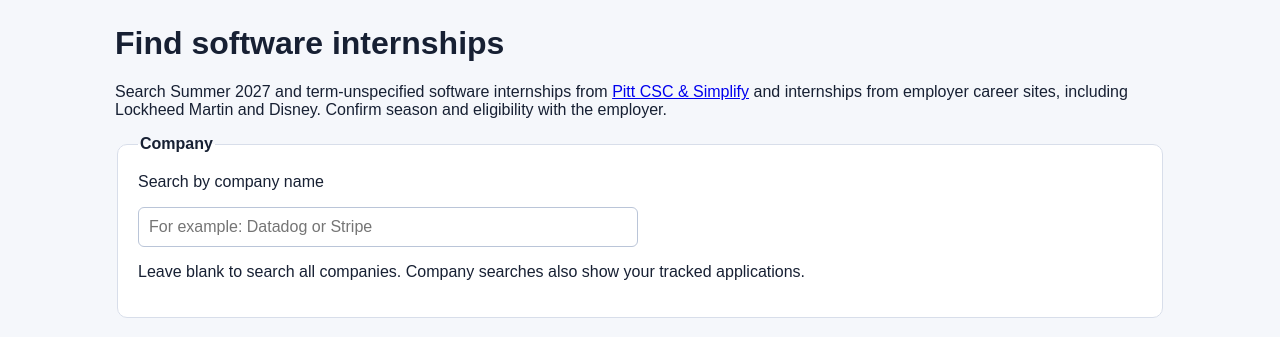
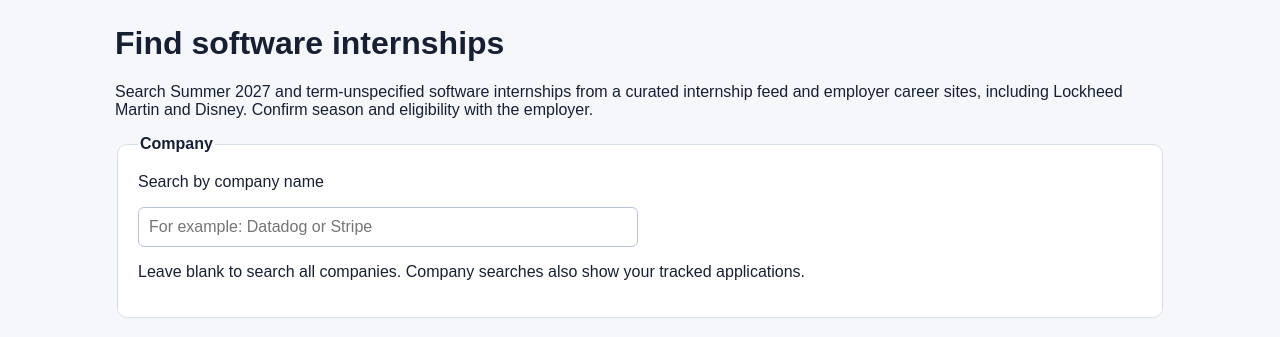
Before and after one commit to davenje1-star/internship-finder-tracker, a Django app: page /finder/ in a window 1280 px wide. Shown: the part 53-390 px from the top of the page. Run offline with Django 5.2, Linux system fonts and the light colour scheme; the visitor is signed in with stand-in values (Sample User, id 1); data that the repository does not hold is empty.

Commit message:
Use a generic label for the curated internship feed

```diff
--- a/applications/templates/applications/internship_finder.html
+++ b/applications/templates/applications/internship_finder.html
@@ -29,13 +29,13 @@
         <a href="{% url 'admin:index' %}">Admin</a>
     </nav>
     <h1>Find software internships</h1>
-    <p>Search Summer 2027 and term-unspecified software internships from <a href="https://github.com/SimplifyJobs/Summer2027-Internships">Pitt CSC &amp; Simplify</a> and internships from employer career sites, including Lockheed Martin and Disney. Confirm season and eligibility with the employer.</p>
+    <p>Search Summer 2027 and term-unspecified software internships from a curated internship feed and employer career sites, including Lockheed Martin and Disney. Confirm season and eligibility with the employer.</p>
     {% if sources %}
         <details>
             <summary>Source coverage and last successful retrieval</summary>
             <p>An unavailable source can reduce results. Stale snapshots may include closed postings.</p>
             <ul>{% for source in sources %}
-                <li>{{ source.company }} · {{ source.provider }} · {{ source.state }}{% if source.checked %} · {{ source.checked }}{% endif %}</li>
+                <li>{% if source.company == "Pitt CSC & Simplify" %}Curated internship feed{% else %}{{ source.company }}{% endif %} · {{ source.provider }} · {{ source.state }}{% if source.checked %} · {{ source.checked }}{% endif %}</li>
             {% endfor %}</ul>
         </details>
     {% endif %}
@@ -102,7 +102,7 @@
             <article>
                 <h2>{{ job.role }}</h2>
                 <p>{{ job.company }} · {{ job.location }}</p>
-                <p>Source: {{ job.source }} · {% if job.summer_2027 %}Summer 2027{% else %}Check posting for term{% endif %} · Retrieved {{ job.fetched_at }}{% if job.stale %} · Cached snapshot; refresh failed{% endif %}</p>
+                <p>Source: {% if job.source == "Pitt CSC & Simplify" %}Curated internship feed{% else %}{{ job.source }}{% endif %} · {% if job.summer_2027 %}Summer 2027{% else %}Check posting for term{% endif %} · Retrieved {{ job.fetched_at }}{% if job.stale %} · Cached snapshot; refresh failed{% endif %}</p>
                 {% if job.tracked %}
                     <span class="badge">Already tracked</span>
                 {% elif job.company_applied %}
--- a/applications/templates/applications/public_finder.html
+++ b/applications/templates/applications/public_finder.html
@@ -26,13 +26,13 @@
     </nav>
     <h1>Find software internships</h1>
     <p class="notice">Public search uses real listings. You can search, filter, and open employer postings. Saving opportunities and personal application history are available only in the private tracker.</p>
-    <p>Search Summer 2027 and term-unspecified software internships from <a href="https://github.com/SimplifyJobs/Summer2027-Internships">Pitt CSC &amp; Simplify</a> and internships from employer career sites, including Lockheed Martin and Disney. Confirm season and eligibility with the employer.</p>
+    <p>Search Summer 2027 and term-unspecified software internships from a curated internship feed and employer career sites, including Lockheed Martin and Disney. Confirm season and eligibility with the employer.</p>
     {% if sources %}
         <details>
             <summary>Source coverage and last successful retrieval</summary>
             <p>An unavailable source can reduce results. Stale snapshots may include closed postings.</p>
             <ul>{% for source in sources %}
-                <li>{{ source.company }} · {{ source.provider }} · {{ source.state }}{% if source.checked %} · {{ source.checked }}{% endif %}</li>
+                <li>{% if source.company == "Pitt CSC & Simplify" %}Curated internship feed{% else %}{{ source.company }}{% endif %} · {{ source.provider }} · {{ source.state }}{% if source.checked %} · {{ source.checked }}{% endif %}</li>
             {% endfor %}</ul>
         </details>
     {% endif %}
@@ -70,7 +70,7 @@
             <article>
                 <h2>{{ job.role }}</h2>
                 <p>{{ job.company }} · {{ job.location }}</p>
-                <p>Source: {{ job.source }} · {% if job.summer_2027 %}Summer 2027{% else %}Check posting for term{% endif %} · Retrieved {{ job.fetched_at }}{% if job.stale %} · Cached snapshot; refresh failed{% endif %}</p>
+                <p>Source: {% if job.source == "Pitt CSC & Simplify" %}Curated internship feed{% else %}{{ job.source }}{% endif %} · {% if job.summer_2027 %}Summer 2027{% else %}Check posting for term{% endif %} · Retrieved {{ job.fetched_at }}{% if job.stale %} · Cached snapshot; refresh failed{% endif %}</p>
                 <a href="{{ job.link }}" target="_blank" rel="noopener noreferrer">View employer posting</a>
             </article>
         {% empty %}
```
